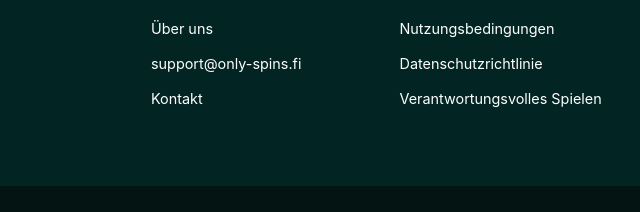
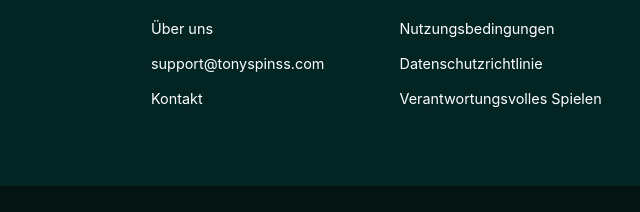
Before and after one commit to danilmarsu-oss/tonyspins, a plain HTML site: page index.html in a window 1280 px wide. Shown: the part 11186-11398 px from the top of the page, 640-1280 px from the left. Drawn offline with Linux system fonts and the light colour scheme.

Commit message:
Update index.html

```diff
--- a/index.html
+++ b/index.html
@@ -534,7 +534,7 @@
                         <h4>Unternehmen</h4>
                         <ul>
                             <li><a href="/about-us/">Über uns</a></li>
-                            <li><a href="mailto:support@only-spins.fi">support@only-spins.fi</a></li>
+                            <li><a href="mailto:support@tonyspinss.com">support@tonyspinss.com</a></li>
                             <li><a href="/contact-us/">Kontakt</a></li>
                         </ul>
                     </div>
```
